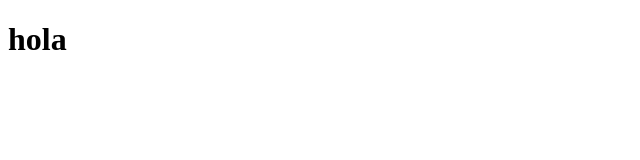
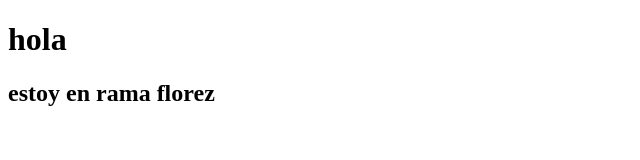
Before and after one commit to kingomez21/proyecto-cubitos, a plain HTML site: page index.html in a window 1280 px wide. Shown: the whole page, without its empty margins (0-640 px from the left). Drawn offline with Linux system fonts and the light colour scheme.

Commit message:
correcion de h2 a un nombre

```diff
--- a/index.html
+++ b/index.html
@@ -8,5 +8,6 @@
 </head>
 <body>
     <h1>hola</h1>
+    <h2>estoy en rama florez</h2>
 </body>
 </html>
```
